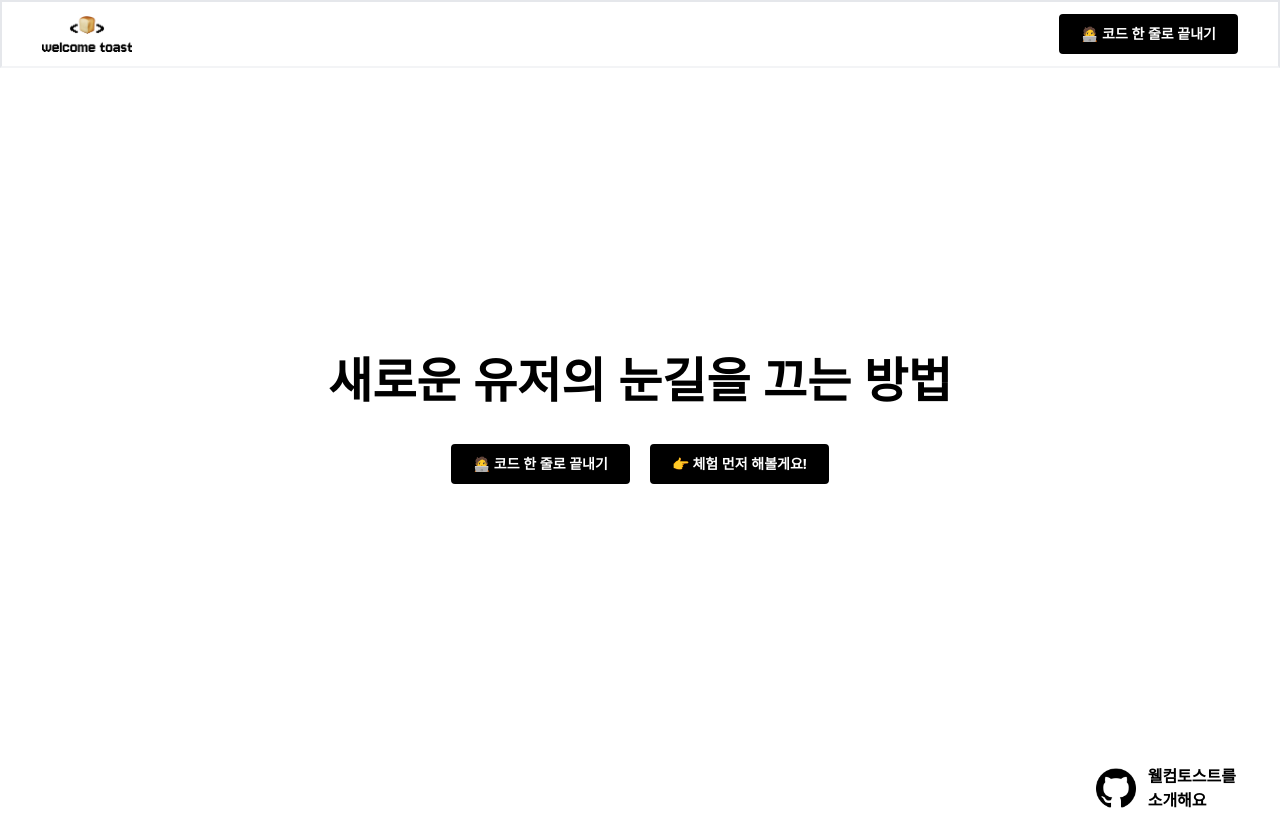
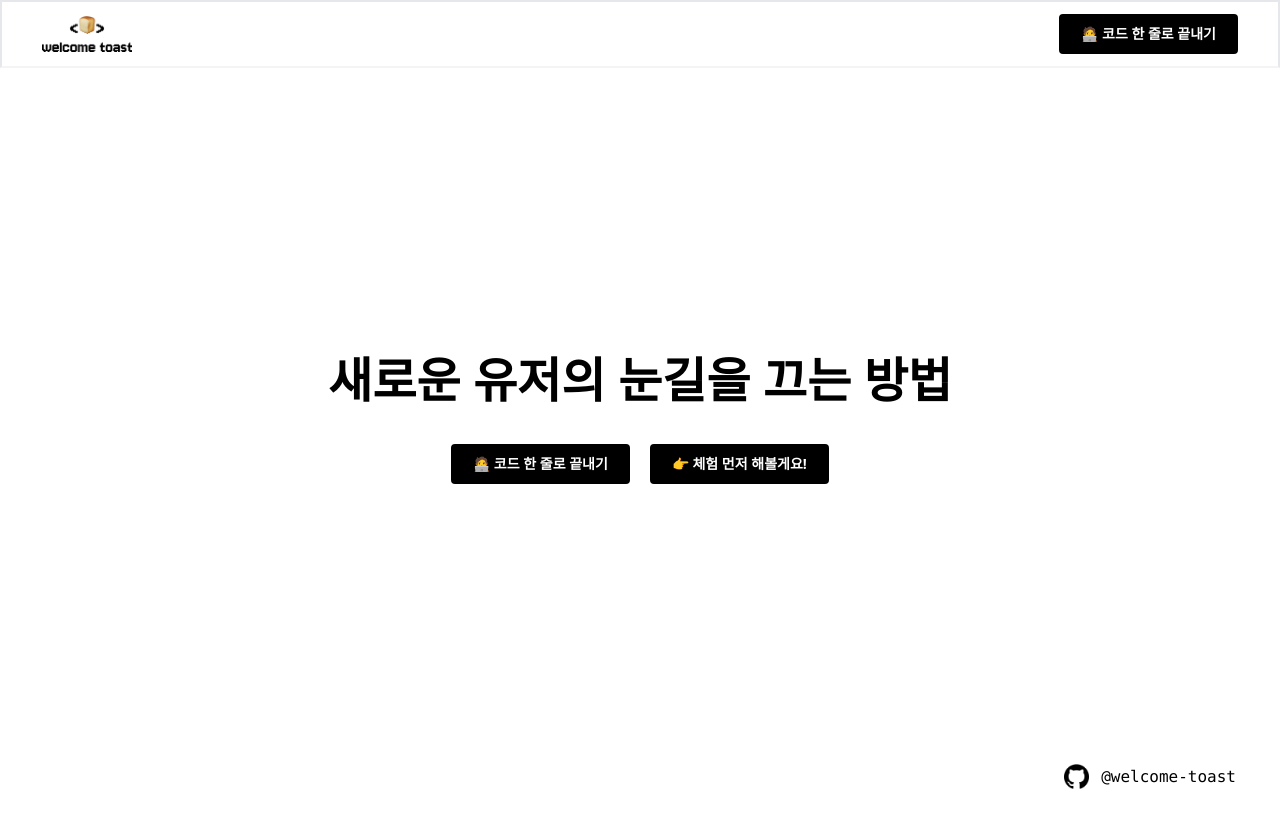
Before and after one commit to welcome-toast/admin, a React (Vite) app: page / in a window 1280 px wide. Built offline with nearby package versions, Linux system fonts and the light colour scheme; no server answers.

Commit message:
Design: modify footer content, layout

```diff
--- a/src/widgets/Footer.jsx
+++ b/src/widgets/Footer.jsx
@@ -11,19 +11,15 @@ function Footer() {
 
   return (
     <footer className="my-1 w-full text-center">
-      <div className="mx-8 mb-4 flex justify-end">
+      <div className="mx-4 mb-5 flex justify-end md:mx-8">
         <a
-          href="https://github.com/welcome-toast/welcome-toast?tab=readme-ov-file#welcome-toast"
+          href="https://github.com/welcome-toast/welcome-toast"
           target="_blank"
           rel="noreferrer"
-          className="flex items-center text-left hover:text-gray-500"
+          className="flex items-center text-left hover:opacity-50"
         >
-          <img alt="logo-github" src="/assets/logo-footer-github.png" width="40rem" />
-          <span className="mx-3 font-semibold">
-            웰컴토스트를
-            <br />
-            소개해요
-          </span>
+          <img alt="logo-github" src="/assets/logo-footer-github.png" width="25rem" />
+          <span className="mx-3 font-medium font-mono">@welcome-toast</span>
         </a>
       </div>
     </footer>
```
